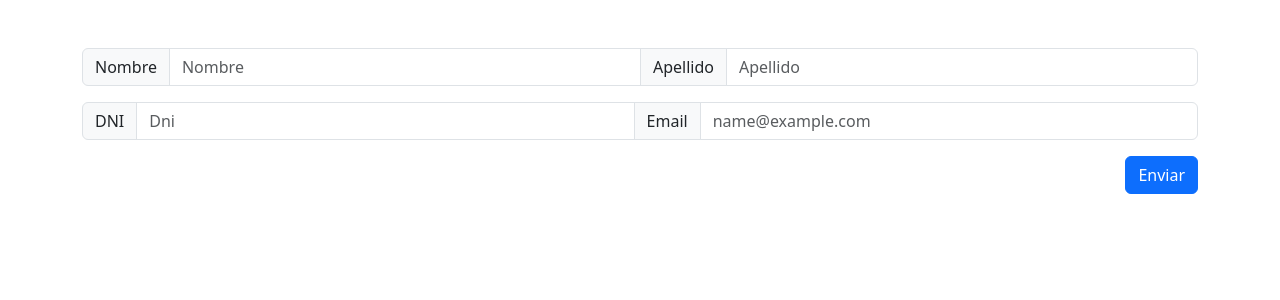
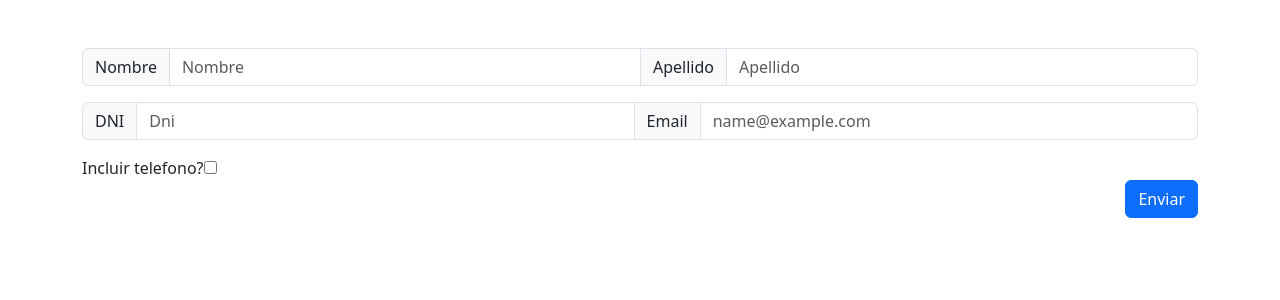
Before and after one commit to NahuFed/TP-React-Ejercicio-8, a React (Vite) app: page / in a window 1280 px wide. Shown: the top 300 px of the page. Built offline with nearby package versions, Linux system fonts and the light colour scheme.

Commit message:
aniadida logica y validaciones al formulario

```diff
--- a/package.json
+++ b/package.json
@@ -13,7 +13,8 @@
     "bootstrap": "^5.3.0",
     "react": "^18.2.0",
     "react-bootstrap": "^2.7.4",
-    "react-dom": "^18.2.0"
+    "react-dom": "^18.2.0",
+    "react-hook-form": "^7.44.2"
   },
   "devDependencies": {
     "@types/react": "^18.0.37",
--- a/src/App.css
+++ b/src/App.css
@@ -0,0 +1,3 @@
+.error{
+    color: red;
+}
--- a/src/components/Formulario.jsx
+++ b/src/components/Formulario.jsx
@@ -1,27 +1,46 @@
-import React from "react";
+import React, { useState } from "react";
 import { Button, Form, InputGroup } from "react-bootstrap";
 import TituloFormulario from "./TituloFormulario";
+import { useForm } from "react-hook-form";
+import { dniValidator } from "./validators";
 
 const Formulario = () => {
+  const {
+    register,
+    formState: { errors },
+    watch,
+    handleSubmit,
+  } = useForm();
+
+  const onSubmit = (data) => {
+    console.log(data);
+  };
+
+  const incluirTelefono = watch("incluirTelefono");
   return (
     <div>
-      <Form>
+      <Form onSubmit={handleSubmit(onSubmit)}>
         <TituloFormulario></TituloFormulario>
+
         <InputGroup className="mb-3">
           <InputGroup.Text>Nombre</InputGroup.Text>
           <Form.Control
             placeholder="Nombre"
             aria-label="Nombre"
             aria-describedby="nombre"
-            required
+            {...register("nombre", {
+              required: true,
+              maxLength: 50,
+            })}
+          />
 
-          />
           <InputGroup.Text>Apellido</InputGroup.Text>
           <Form.Control
             placeholder="Apellido"
             aria-label="Apellido"
             aria-describedby="apellido"
             required
+            {...register("apellido")}
           />
         </InputGroup>
 
@@ -32,21 +51,50 @@ const Formulario = () => {
             aria-label="Dni"
             aria-describedby="dni"
             type="number"
-            required
             min={1}
             maxLength={8}
-            onInput={(e)=> {
-                if (e.target.value.length > e.target.maxLength) e.target.value = e.target.value.slice(0, e.target.maxLength)
-            } }
-
-
+            onInput={(e) => {
+              if (e.target.value.length > e.target.maxLength)
+                e.target.value = e.target.value.slice(0, e.target.maxLength);
+            }}
+            {...register("dni", {
+              validate: dniValidator,
+            })}
           />
           <InputGroup.Text id="email">Email</InputGroup.Text>
-          <Form.Control type="email" placeholder="name@example.com" required />
+          <Form.Control
+            type="email"
+            placeholder="name@example.com"
+            required
+            {...register("email", {
+              pattern: /^[^@]+@[^@]+\.[a-zA-Z]{2,}$/i,
+            })}
+          />
         </InputGroup>
+        {incluirTelefono && (
+          <InputGroup>
+            <InputGroup.Text id="telefono">Telefono</InputGroup.Text>
+            <Form.Control type="tel" placeholder="381 1 123 456" />
+          </InputGroup>
+        )}
+        <div>
+          <label>Incluir telefono? </label>
+          <input type="checkbox" {...register("incluirTelefono")} />
+        </div>
+
         <div className="d-flex justify-content-end">
-        <Button type="submit">Enviar</Button>
+          <Button type="submit">Enviar</Button>
         </div>
+
+        {errors.nombre?.type === "required" && (
+          <p className="error">El campo nombre es requerido</p>
+        )}
+        {errors.email?.type === "pattern" && (
+          <p className="error">El formato del email es incorrecto</p>
+        )}
+        {errors.dni && (
+          <p className="error">El dni debe estar entre 1 y 80.000.000</p>
+        )}
       </Form>
     </div>
   );
--- /dev/null
+++ b/src/components/validators.js
@@ -0,0 +1,5 @@
+const dniValidator = (value) => {
+return value>=1 && value <=80000000
+}
+
+export {dniValidator}
```
Also changed, not shown: 1 other file (tests, documents, lock files or other folders).
